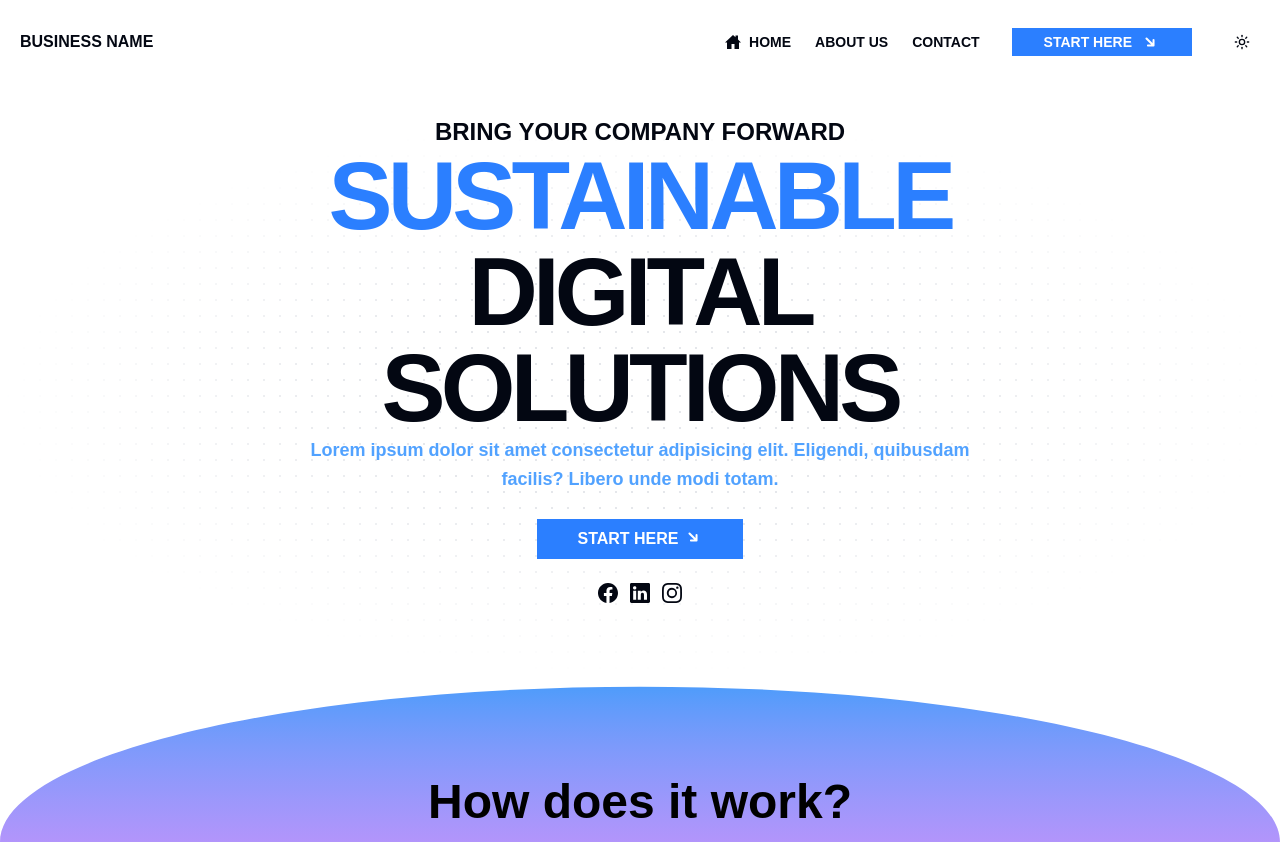
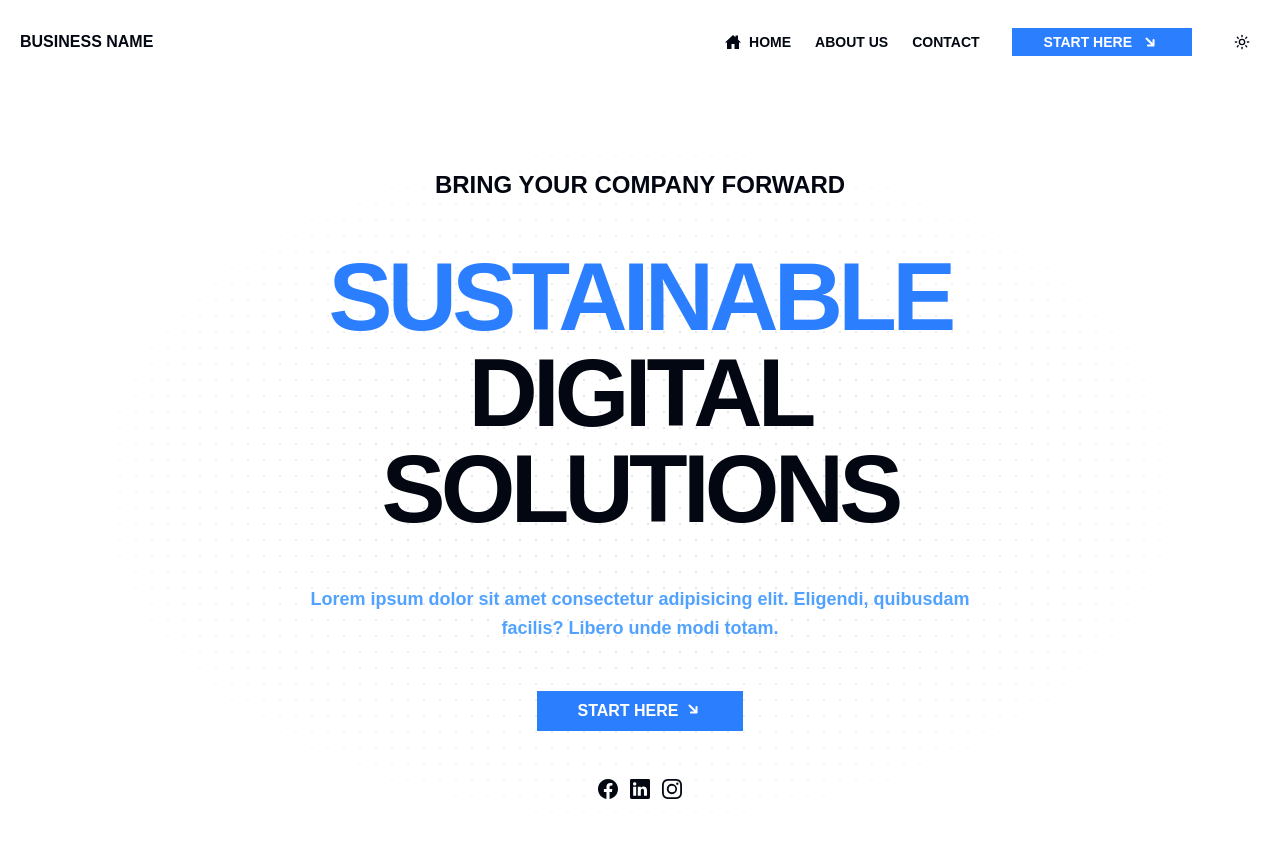
Before and after one commit to joncernero/skemaClient, a Next.js app: page / in a window 1280 px wide. Shown: the top 842 px of the page. Built offline with nearby package versions, Linux system fonts and the light colour scheme.

Commit message:
Update hero styles

```diff
--- a/src/components/Hero.tsx
+++ b/src/components/Hero.tsx
@@ -36,9 +36,10 @@ const Hero: React.FC = () => {
   const fadeBase = 'transition-all duration-700 ease-out'
 
   return (
-    <main className='relative w-full h-[35rem] flex items-center justify-center overflow-hidden mt-8'>
-      <div className='relative h-full w-full'>
-        <div className='absolute h-full w-full bg-[radial-gradient(#e5e7eb_1px,transparent_1px)] [background-size:16px_16px] [mask-image:radial-gradient(ellipse_50%_50%_at_50%_50%,#000_40%,transparent_100%)]'></div>
+    <main className='relative w-full h-screen md:max-h-[950px] flex items-center justify-center overflow-hidden'>
+      <div className='absolute h-full w-full bg-[radial-gradient(#e5e7eb_1px,transparent_1px)] [background-size:16px_16px] [mask-image:radial-gradient(ellipse_50%_50%_at_50%_50%,#000_40%,transparent_100%)]'></div>
+
+      <div className='w-full max-w-7xl flex flex-col gap-12'>
         <p
           className={`${fadeBase} delay-300 ${
             mounted ? 'opacity-100 translate-y-0' : 'opacity-0 -translate-y-4'
@@ -49,7 +50,7 @@ const Hero: React.FC = () => {
         <h1
           className={`${fadeBase} delay-200 ${
             mounted ? 'opacity-100 translate-y-0' : 'opacity-0 -translate-y-4'
-          } text-5xl md:text-7xl lg:text-8xl 2xl:text-9xl/27 font-bold tracking-tighter text-center flex flex-col text-slate-750`}>
+          } text-5xl md:text-7xl lg:text-8xl font-bold tracking-tighter text-center flex flex-col text-slate-750`}>
           <span
             key={index}
             className={`inline-block text-blue-500 transition-all duration-600 ease-out ${
@@ -65,12 +66,12 @@ const Hero: React.FC = () => {
         <p
           className={`${fadeBase} delay-300 ${
             mounted ? 'opacity-100 translate-y-0' : 'opacity-0 -translate-y-4'
-          } text-center text-md md:text-lg font-bold text-blue-400 max-w-2xl mx-auto leading-relaxed mb-6`}>
+          } text-center text-md md:text-lg font-bold text-blue-400 max-w-2xl mx-auto leading-relaxed`}>
           Lorem ipsum dolor sit amet consectetur adipisicing elit. Eligendi,
           quibusdam facilis? Libero unde modi totam.
         </p>
 
-        <div className='z-40 flex w-full gap-x-2 justify-center mb-6'>
+        <div className='z-40 flex w-full gap-x-2 justify-center'>
           <button
             className={`${fadeBase}  ${
               mounted ? 'opacity-100 translate-y-0' : 'opacity-0 -translate-y-4'
```
